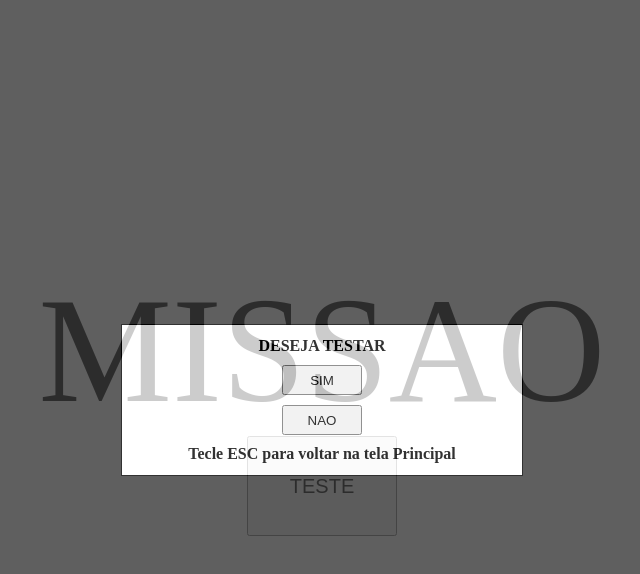
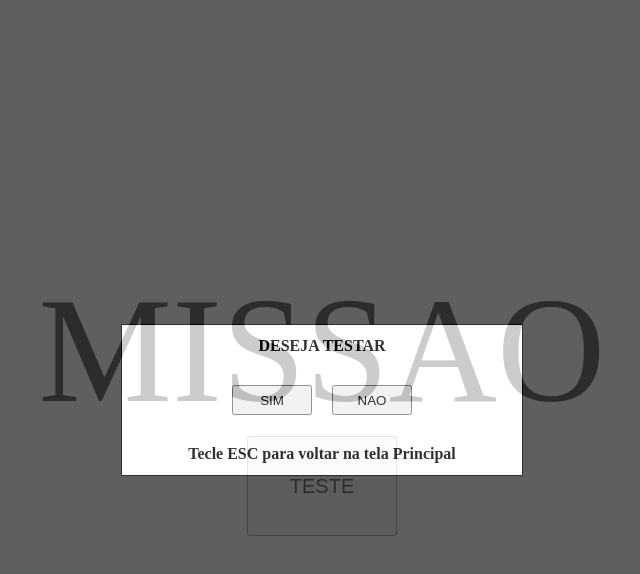
Before and after one commit to Mahaleminho113/repository-teste, a plain HTML site: page 7_meeting/licaodecasa.html in a window 1280 px wide. Both pictures are taken after a click on the button "TESTE". Shown: the whole page, without its empty margins (318-958 px from the left). Drawn offline with Linux system fonts and the light colour scheme.

Commit message:
Update licaodecasa.html

```diff
--- a/7_meeting/licaodecasa.html
+++ b/7_meeting/licaodecasa.html
@@ -65,6 +65,13 @@
         gap: 10px;
         padding: 3%;
       }
+      .simnao {
+        display: flex;
+        flex-direction: row;
+        gap: 20px;
+        padding-top: 20px;
+        padding-bottom: 20px;
+      }
 
       #sim {
         width: 80px;
@@ -102,8 +109,10 @@
       <div class="confirma">
         <div class="buttons">
           DESEJA TESTAR
-          <button id="sim">SIM</button>
-          <button id="nao">NAO</button>
+          <div class="simnao">
+            <button id="sim">SIM</button>
+            <button id="nao">NAO</button>
+          </div>
           Tecle ESC para voltar na tela Principal
         </div>
       </div>
```
